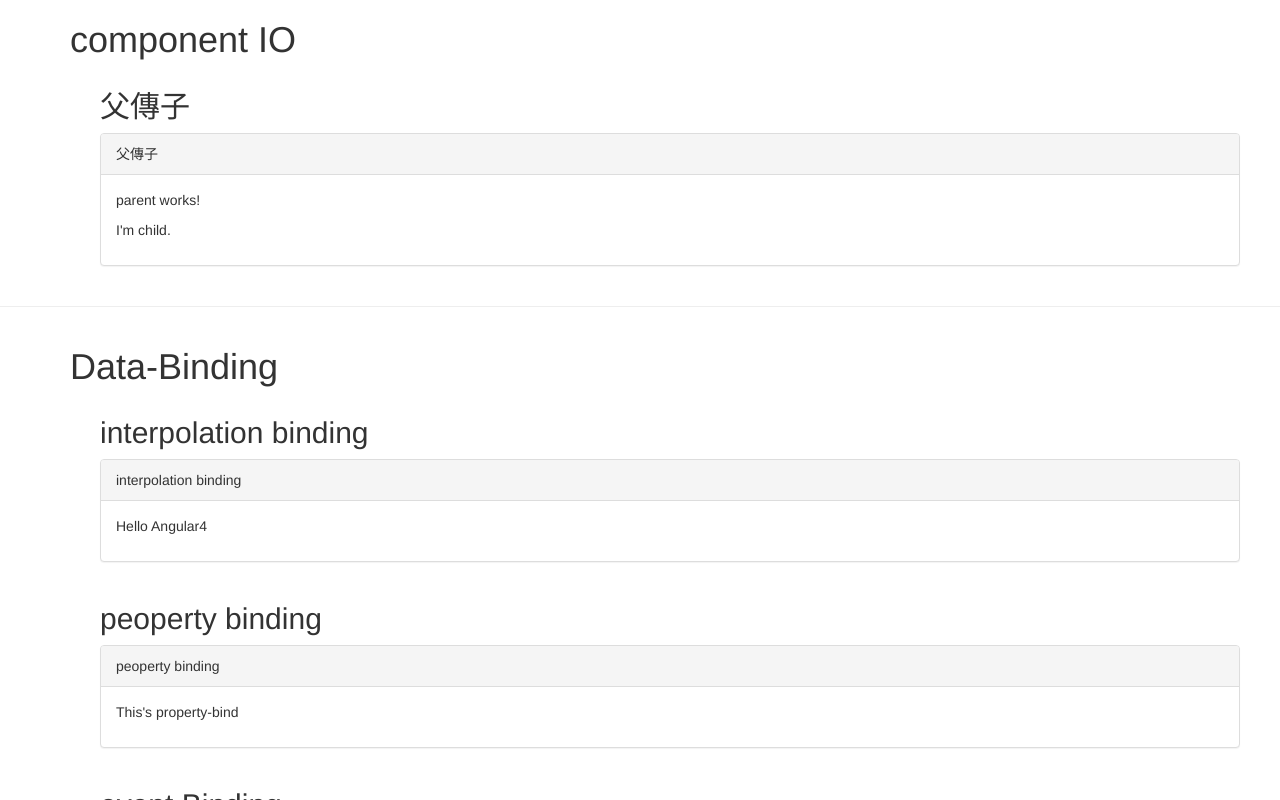
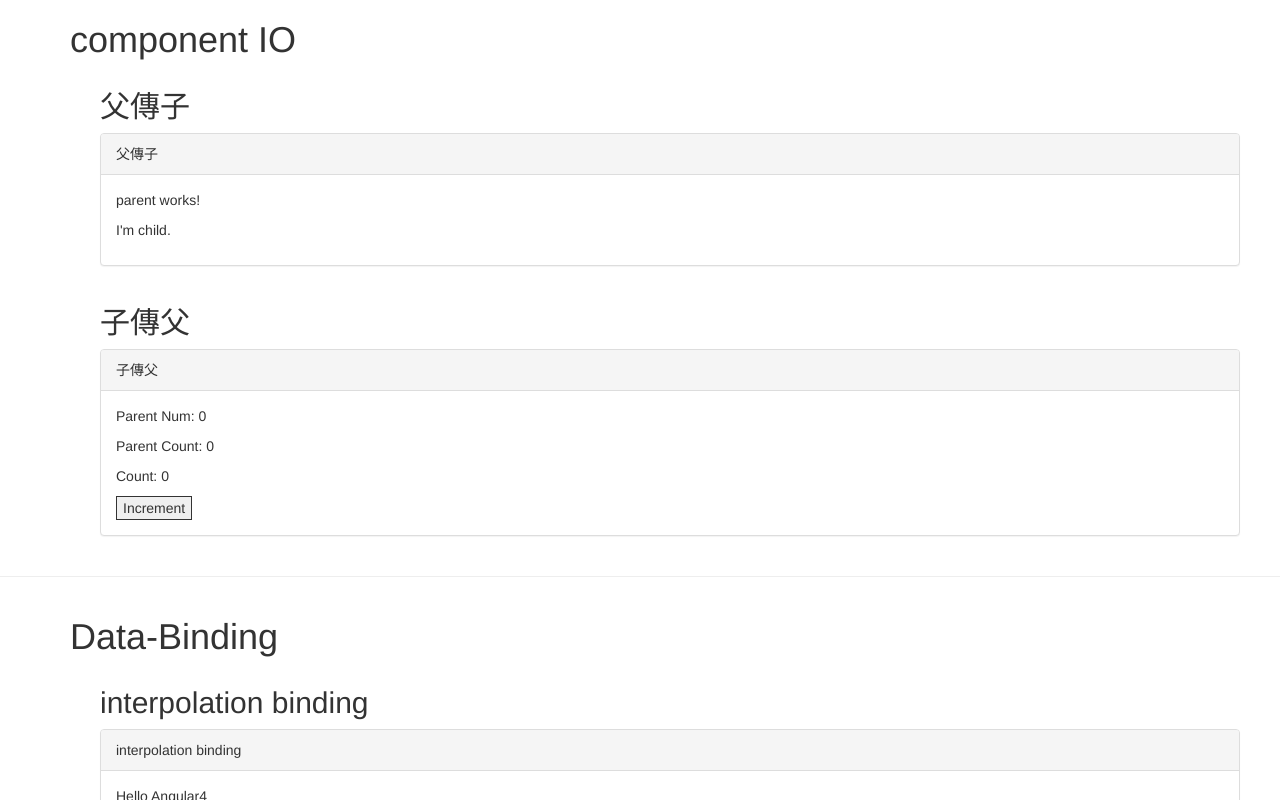
Before and after one commit to rojochen/ng4-training, an Angular app in the folder angular4/: page / in a window 1280 px wide. Shown: the top 800 px of the page. Built offline with nearby package versions, Linux system fonts and the light colour scheme.

Commit message:
ngChanges has some problem.

```diff
--- a/angular4/src/app/app.component.html
+++ b/angular4/src/app/app.component.html
@@ -2,6 +2,9 @@
     <h1>component IO</h1>
     <div class="col-md-12">
         <app-parent></app-parent>
+    </div>
+    <div class="col-md-12">
+        <app-parent-count></app-parent-count>
     </div>
 </div>
 <hr>
--- a/angular4/src/app/io/child-count/child-count.component.html
+++ b/angular4/src/app/io/child-count/child-count.component.html
@@ -1,3 +1,4 @@
-<p>
-  child-count works!
-</p>
+<div>
+    <p>Count: {{ count }}</p>
+    <button (click)="increment()">Increment</button>
+  </div>
--- a/angular4/src/app/io/child-count/child-count.component.ts
+++ b/angular4/src/app/io/child-count/child-count.component.ts
@@ -1,4 +1,4 @@
-import { Component, OnInit, ViewEncapsulation } from '@angular/core';
+import { Component, OnInit, ViewEncapsulation, Input, Output, EventEmitter } from '@angular/core';
 
 @Component({
   selector: 'app-child-count',
@@ -7,10 +7,15 @@ import { Component, OnInit, ViewEncapsulation } from '@angular/core';
   encapsulation: ViewEncapsulation.None
 })
 export class ChildCountComponent implements OnInit {
-
+  @Input() count = 0;
+  @Output() result = new EventEmitter<number>();
   constructor() { }
 
   ngOnInit() {
   }
+  increment() {
+    this.count++;
+    this.result.emit(this.count);
+  }
 
 }
--- a/angular4/src/app/io/parent-count/parent-count.component.html
+++ b/angular4/src/app/io/parent-count/parent-count.component.html
@@ -1,3 +1,11 @@
-<p>
-  parent-count works!
-</p>
+<div class="container">
+  <h2>子傳父</h2>
+  <div class="panel panel-default">
+    <div class="panel-heading">子傳父</div>
+    <div class="panel-body">
+      <p>Parent Num: {{ num }}</p>
+      <p>Parent Count: {{ parentCount }}</p>
+      <app-child-count [count]="num" (result)="ngOnChanges($event)"></app-child-count>
+    </div>
+  </div>
+</div>
--- a/angular4/src/app/io/parent-count/parent-count.component.ts
+++ b/angular4/src/app/io/parent-count/parent-count.component.ts
@@ -1,4 +1,4 @@
-import { Component, OnInit, ViewEncapsulation } from '@angular/core';
+import { Component, OnInit, OnChanges, SimpleChanges, ViewEncapsulation } from '@angular/core';
 
 @Component({
   selector: 'app-parent-count',
@@ -6,11 +6,16 @@ import { Component, OnInit, ViewEncapsulation } from '@angular/core';
   styleUrls: ['./parent-count.component.css'],
   encapsulation: ViewEncapsulation.None
 })
-export class ParentCountComponent implements OnInit {
-
-  constructor() { }
-
+export class ParentCountComponent implements OnInit, OnChanges {
+  num: number;
+  parentCount: number;
+  constructor() {
+    this.num = 0;
+    this.parentCount = 0;
+  }
+  ngOnChanges(val) {
+    this.parentCount = val;
+  }
   ngOnInit() {
   }
-
 }
```
